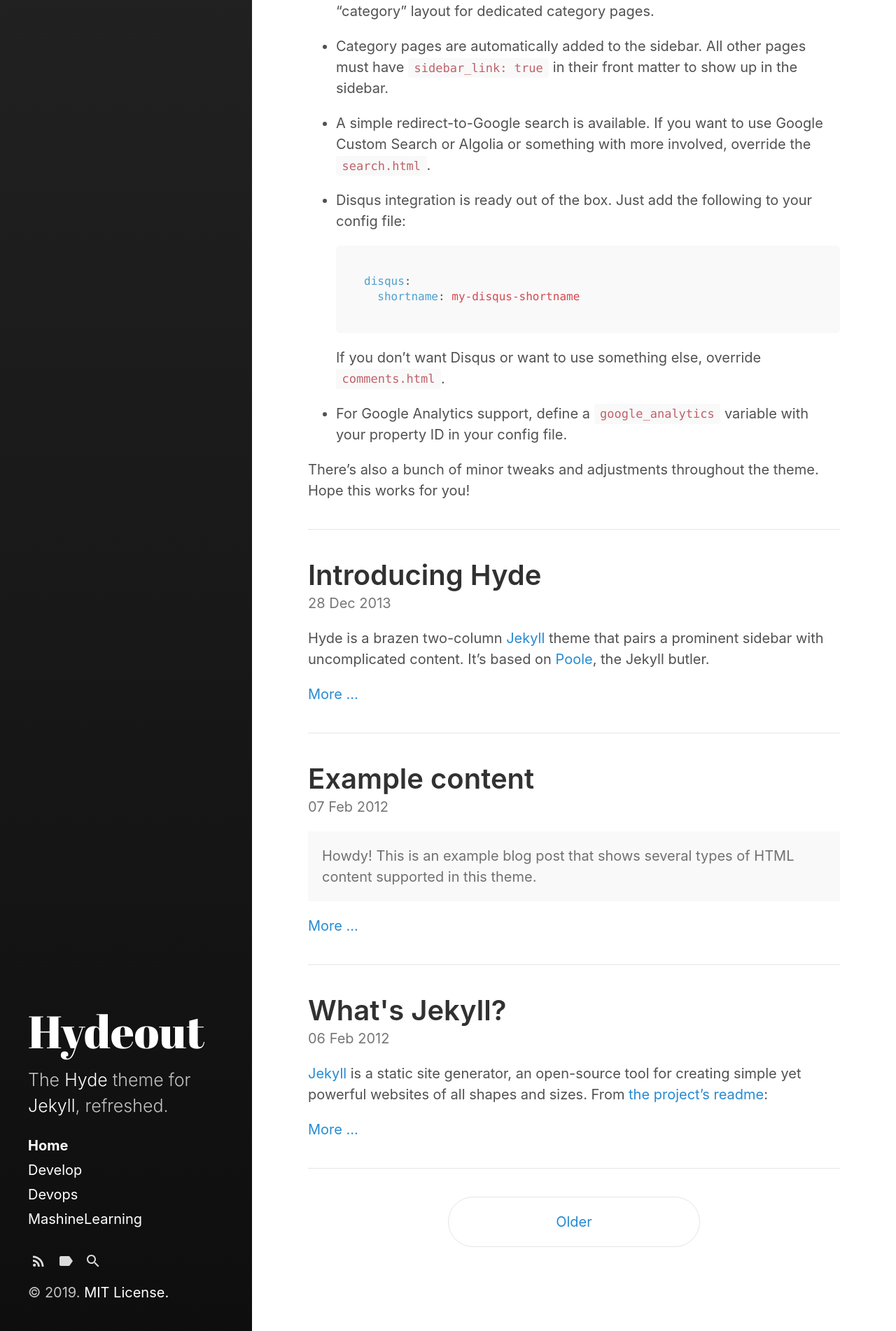
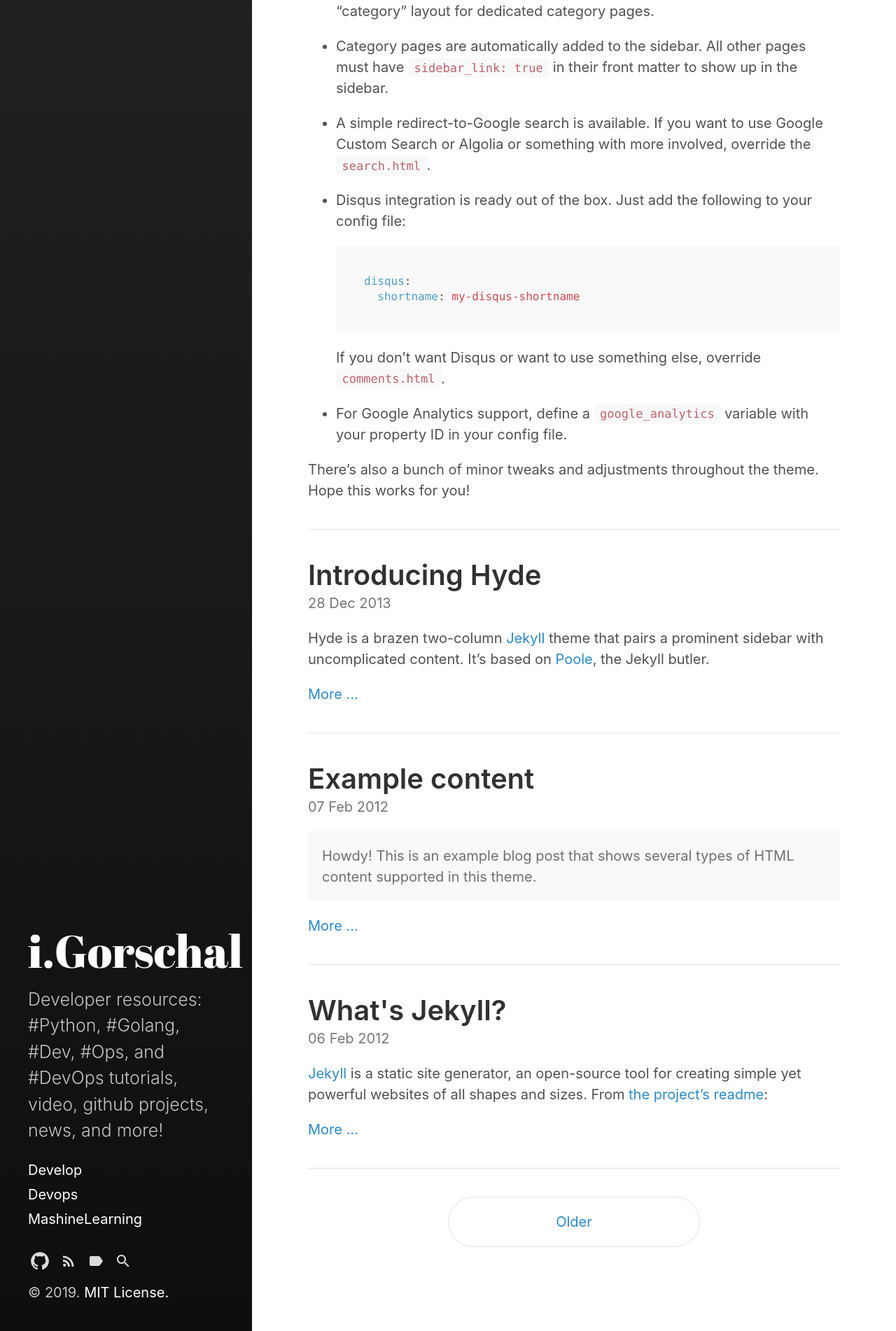
Before and after one commit to neegor/blog.gorschal.github.io, a Jekyll site: the page built from index.html, in a window 1280 px wide. Shown: the part 1735-3637 px from the top of the page at 70% size. Built offline with Jekyll 4.4.1, drawn with Linux system fonts in a browser that asks for light colours; the list of posts is cut into pages by our own code.

Commit message:
поправил шаблоны

```diff
--- a/_config.yml
+++ b/_config.yml
@@ -2,29 +2,20 @@
 markdown:         kramdown
 highlighter:      rouge
 
-# Setup
-title:            Hydeout
-tagline:          'A Jekyll theme'
-description:      'The <a href="http://hyde.getpoole.com" target="_blank">Hyde</a> theme for <a href="http://jekyllrb.com" target="_blank">Jekyll</a>, refreshed.'
-#url:              https://fongandrew.github.io
-#baseurl:          '/hydeout'
-
-baseurl: "/blog.gorschal.github.io"
-root: /
-
-                  # the optional subpath of your site, e.g. "/blog"
-                  # NB: This applies to all pages in your Jekyll site.
-                  # If you want to move just the blog index pages but keep
-                  # other pages at root, see the paginate_path and
-                  # sidebar_blog_link below.
+title:            i.Gorschal
+tagline:          "i.Gorschal Personal Page"
+description:      "Developer resources: #Python, #Golang, #Dev, #Ops, and #DevOps tutorials, video, github projects, news, and more!"
+url:              https://neegor.github.io/blog.gorschal.github.io
+baseurl:          "/blog.gorschal.github.io"
+root:             /
 
 author:
-  name:           'Andrew Fong'
-  url:            https://twitter.com/fongandrewc
+  name:           "Igor Gorschal"
+  email:          "gorschal@gmail.com"
+  github:         neegor
+  twitter:        gorschal
 
 paginate:         5
-# paginate_path:    '/page:num'
-                    # Or '/blog/page:num' if you want to move your index pages
 
 plugins:
   - jekyll-feed
--- a/_includes/sidebar-icon-links.html
+++ b/_includes/sidebar-icon-links.html
@@ -1,16 +1,10 @@
 <nav id="sidebar-icon-links">
-  {% if site.hydeout.repo %}
     <a id="github-link"
        class="icon" title="Github Project" aria-label="Github Project"
-       href="{{ site.hydeout.repo }}">
+       href="https://github.com/neegor">
       {% include svg/github.svg %}
     </a>
-    <a id="github-download-link"
-       class="icon" title="Download" aria-label="Download"
-       href="{{ site.hydeout.repo }}/archive/v{{ site.hydeout.version }}.zip">
-      {% include svg/download.svg %}
-    </a>
-  {% endif %}
+
 
   <a id="subscribe-link"
      class="icon" title="Subscribe" aria-label="Subscribe"
--- a/_includes/sidebar-nav-links.html
+++ b/_includes/sidebar-nav-links.html
@@ -1,15 +1,9 @@
 <nav id="sidebar-nav-links">
-  {% if site.sidebar_home_link %}
-    <a class="home-link {% if page.url == '/' %} active{% endif %}"
-        href="{{ "/" | relative_url }}">Home</a>
-  {% endif %}
-
   {% comment %}
     The code below dynamically generates a sidebar nav of pages with
     `sidebar_link: true` in the front-matter. See readme for usage.
   {% endcomment %}
 
   {% include category-links.html %}
-
   {% include custom-nav-links.html %}
 </nav>
```
